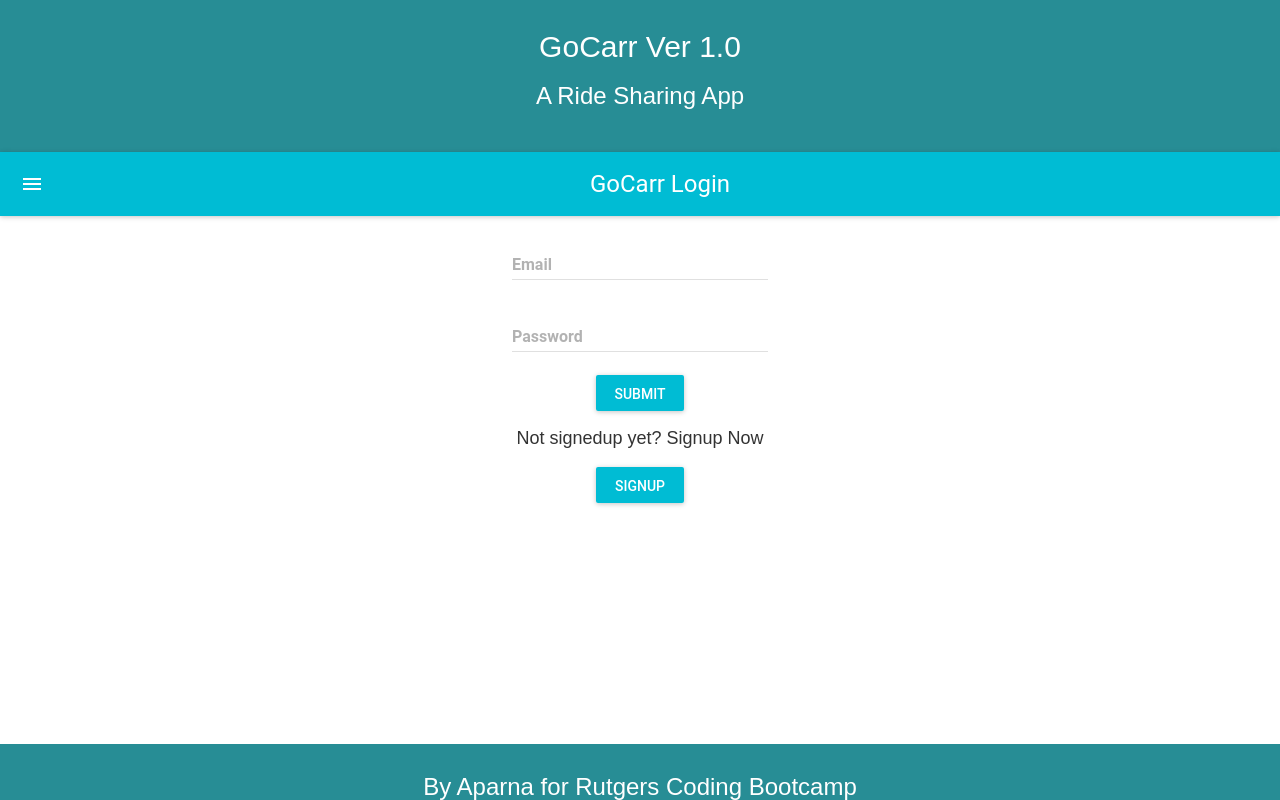
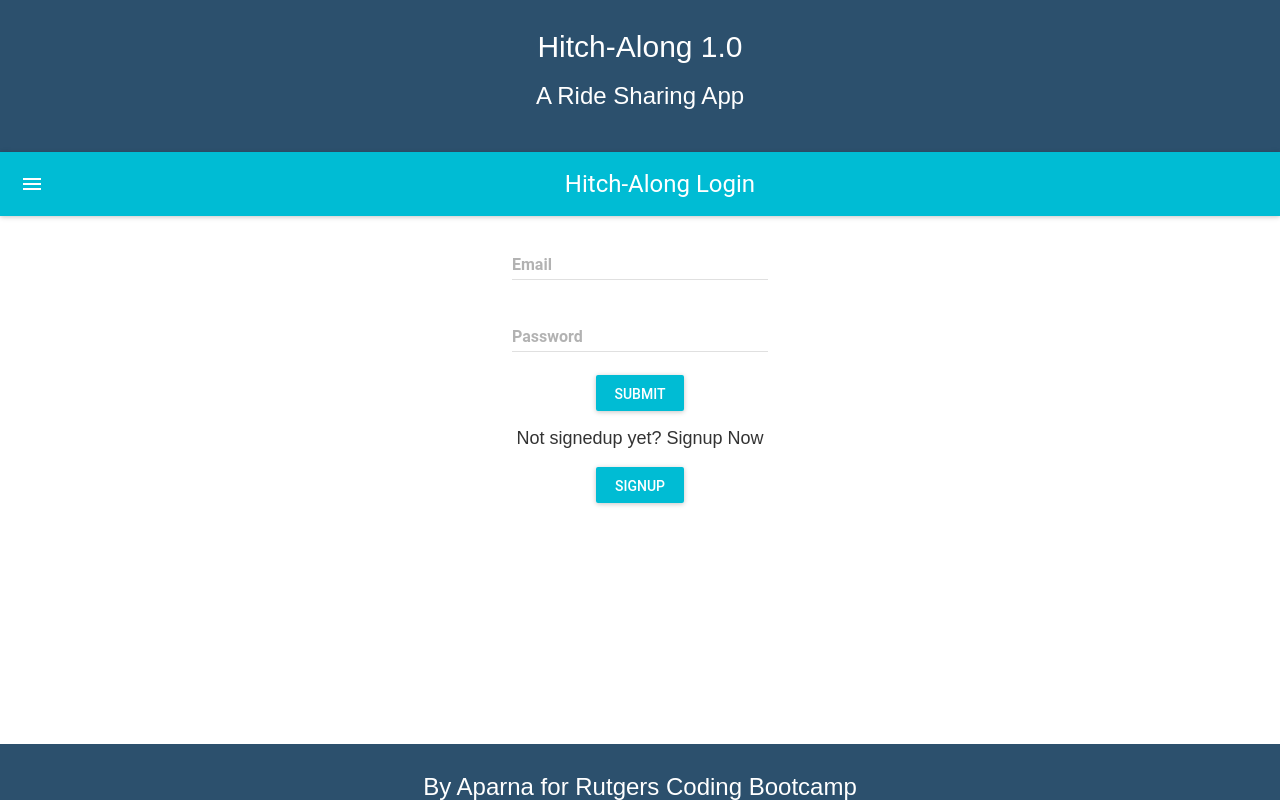
Before and after one commit to AparnaThirthapura/hitch-along, a React app: page / in a window 1280 px wide. Built offline with nearby package versions, Linux system fonts and the light colour scheme.

Commit message:
changes css

```diff
--- a/src/components/App.js
+++ b/src/components/App.js
@@ -7,7 +7,7 @@ class App extends Component {
     return (
       <div className="App">
         <div className="App-header">
-          <h2>GoCarr Ver 1.0</h2>
+          <h2>Hitch-Along 1.0</h2>
           <h3>A Ride Sharing App</h3>
         </div>
         <div className="App-intro">
--- a/src/components/Login.js
+++ b/src/components/Login.js
@@ -42,7 +42,7 @@ class Login extends Component {
         <MuiThemeProvider>
           <div>
             <AppBar
-              title="GoCarr Login"
+              title="Hitch-Along Login"
             />
 
             <TextField
@@ -74,7 +74,12 @@ class Login extends Component {
               Not signedup yet? Signup Now
               <MuiThemeProvider>
                 <div>
-                   <RaisedButton label='Signup' primary={true} style={style} onClick={(event) => this.props.parentContext.showSignupPage()}/>
+                   <RaisedButton
+                    label='Signup'
+                    primary={true}
+                    style={style}
+                    onClick={(event) => this.props.parentContext.showSignupPage()}
+                    />
                </div>
               </MuiThemeProvider>
             </div>
@@ -87,7 +92,7 @@ class Login extends Component {
 }
 
 const style = {
-  margin:15
+  margin: 15
 };
 
 export default Login;
--- a/src/components/Signup.js
+++ b/src/components/Signup.js
@@ -50,7 +50,7 @@ class Signup extends Component {
         <MuiThemeProvider>
           <div>
           <AppBar
-             title="GoCarr Signup"
+             title="Hitch-Along Signup"
            />
 
            <br/>
--- a/src/components/UserHomePage.js
+++ b/src/components/UserHomePage.js
@@ -26,7 +26,7 @@ class UserHomePage extends Component {
                />}
            />
 
-           Hi {this.props.email}. What do you want to do today?<br/><br/>
+           Hi {this.props.email}  What do you want to do today?<br/><br/>
 
            <RaisedButton label="I am Driving"
              primary={true}
--- a/src/styles/App.css
+++ b/src/styles/App.css
@@ -6,7 +6,7 @@
 }
 
 .App-header {
-  background-color: #278d95;
+  background-color: #2c506d;
   padding: 10px;
   color: white;
   flex: 1 0 auto;
@@ -18,7 +18,7 @@
 }
 
 .App-footer {
-  background-color: #278d95;
+  background-color: #2c506d;
   padding: 10px;
   color: white;
   height: 7vh;
```
Also changed, not shown: build/asset-manifest.json, build/index.html, 8 other files.
